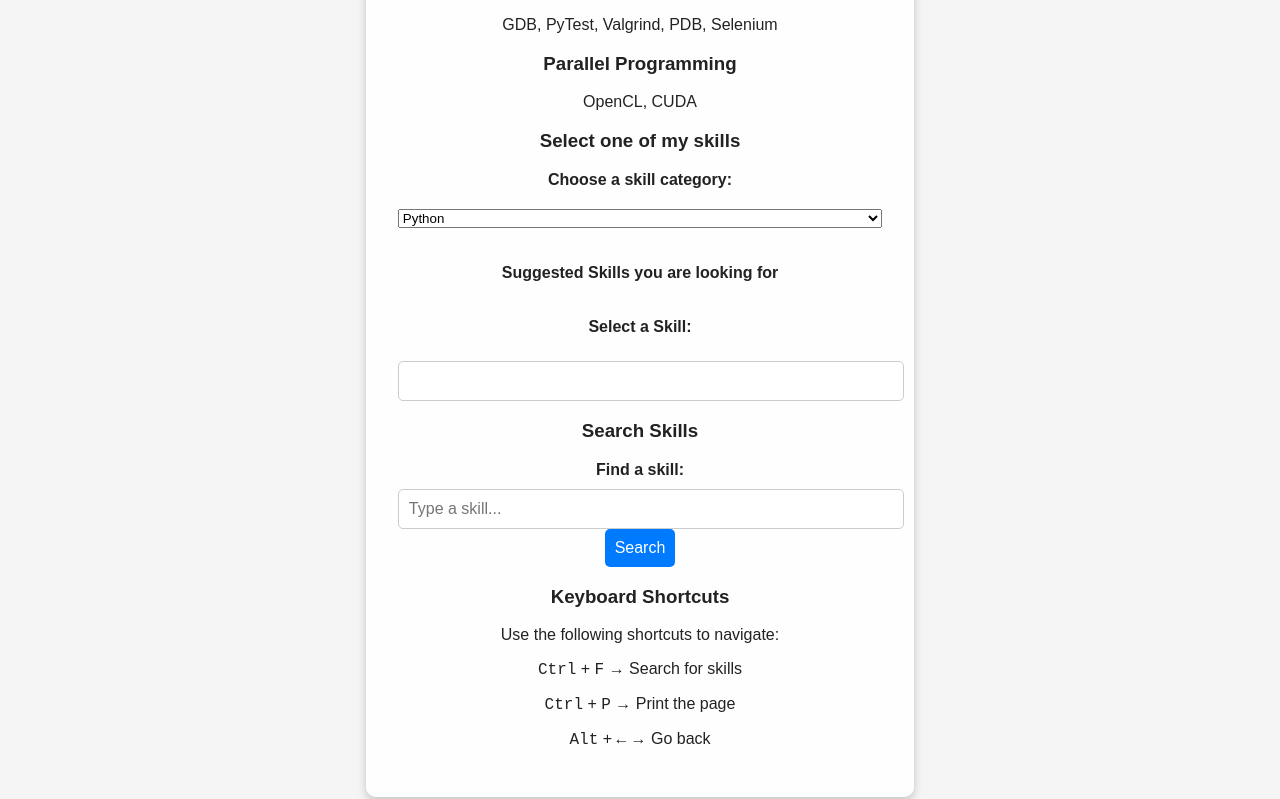
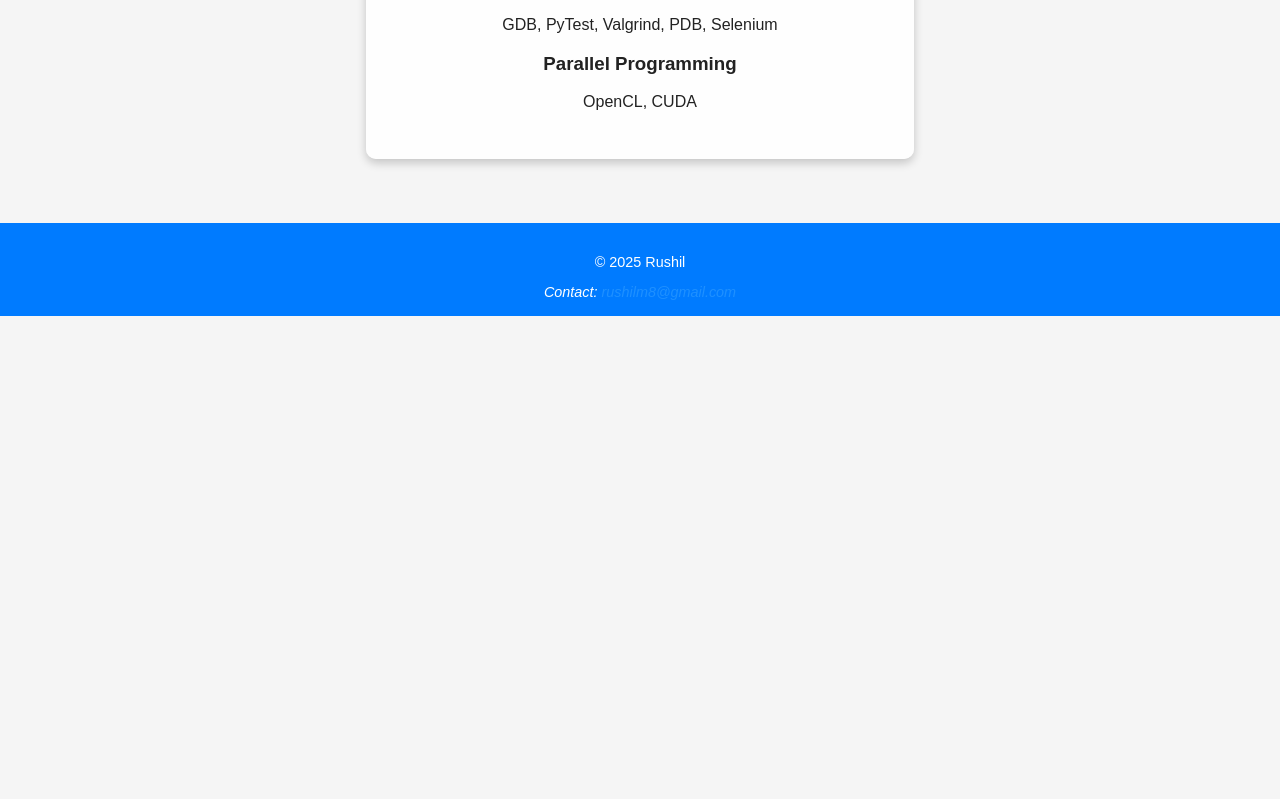
Before and after one commit to RushilM/CSE134-hw5, a plain HTML site: page skills.html in a window 1280 px wide. Shown: the part 883-1682 px from the top of the page. After the commit the page ends 1199 px from the top, so only its background shows below. Drawn offline with Linux system fonts and the light colour scheme.

Commit message:
removed unwanted tags that were added to meet req of HW2

```diff
--- a/skills.html
+++ b/skills.html
@@ -66,56 +66,10 @@
 
                     <h3>Parallel Programming</h3>
                     <p>OpenCL, CUDA</p>
+                </div>
+            </section> <!-- Closing the .skills-container properly -->
 
-                    <h3>Select one of my skills</h3>
-                    <form>
-                        <label for="skills">Choose a skill category:</label>
-                        <select id="skills" name="skills">
-                            <optgroup label="Programming">
-                                <option value="python">Python</option>
-                                <option value="java">Java</option>
-                                <option value="cpp">C++</option>
-                            </optgroup>
-                            <optgroup label="Cloud & DevOps">
-                                <option value="aws">AWS</option>
-                                <option value="docker">Docker</option>
-                            </optgroup>
-                        </select>
-
-                        <h4>Suggested Skills you are looking for</h4>
-                        <label for="resources">Select a Skill:</label>
-                        <input list="resources" name="resource">
-                        <datalist id="resources">
-                            <option value="TensorFlow"></option>
-                            <option value="PyTorch"></option>
-                            <option value="Docker"></option>
-                            <option value="Kubernetes"></option>
-                        </datalist>
-                    </form>
-                </div>
-            </section>
-
-            <template id="skill-template">
-                <div>
-                    <h4>New Skill</h4>
-                    <p>Placeholder for additional skills.</p>
-                </div>
-            </template>
-
-            <h3>Search Skills</h3>
-            <search>
-                <label for="search-skills">Find a skill:</label>
-                <input type="text" id="search-skills" name="search-skills" placeholder="Type a skill...">
-                <button type="submit">Search</button>
-            </search>
-
-            <h3>Keyboard Shortcuts</h3>
-            <p>Use the following shortcuts to navigate:</p>
-            <p><kbd>Ctrl</kbd> + <kbd>F</kbd> → Search for skills</p>
-            <p><kbd>Ctrl</kbd> + <kbd>P</kbd> → Print the page</p>
-            <p><kbd>Alt</kbd> + <kbd>←</kbd> → Go back</p>
-        </div>
-    </main>
+            </main> <!-- Ensure the main tag is closed before the footer -->
 
             <footer>
                 <p>&copy; 2025 Rushil</p>
@@ -125,5 +79,3 @@
             </footer>
 
             <script src="theme-toggle.js"></script>
-</body>
-</html>
```
Also changed, not shown: about.html (+2 -12 lines), experience.html (+1 -20 lines). Lines whose indentation alone changed are shown as unchanged.
